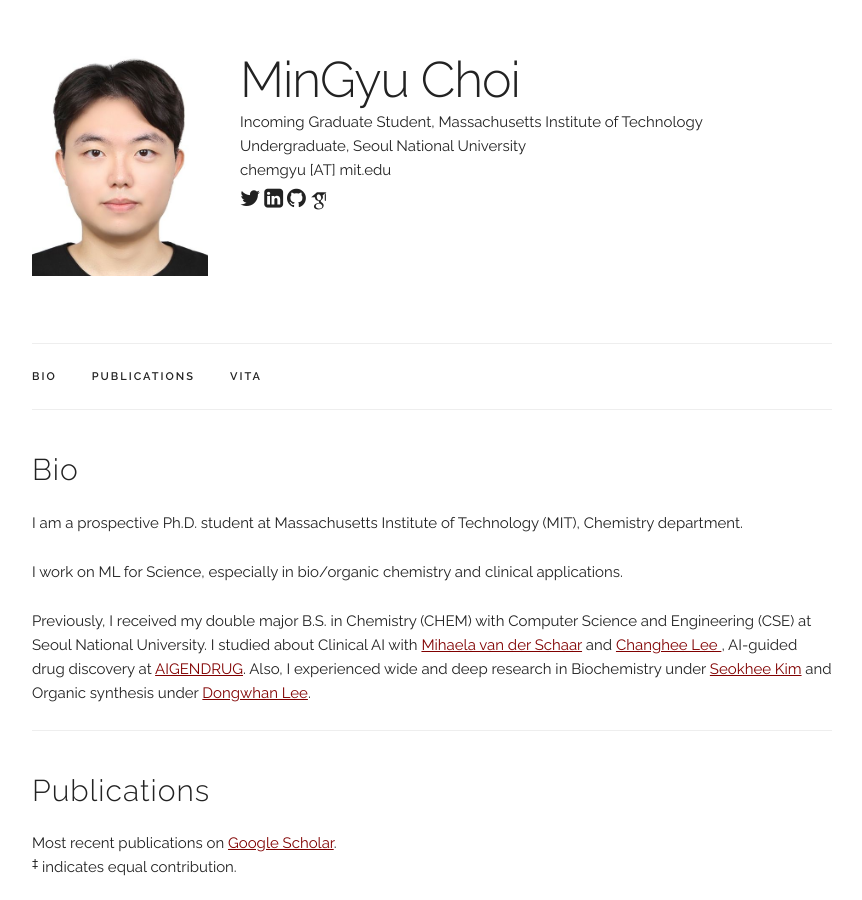
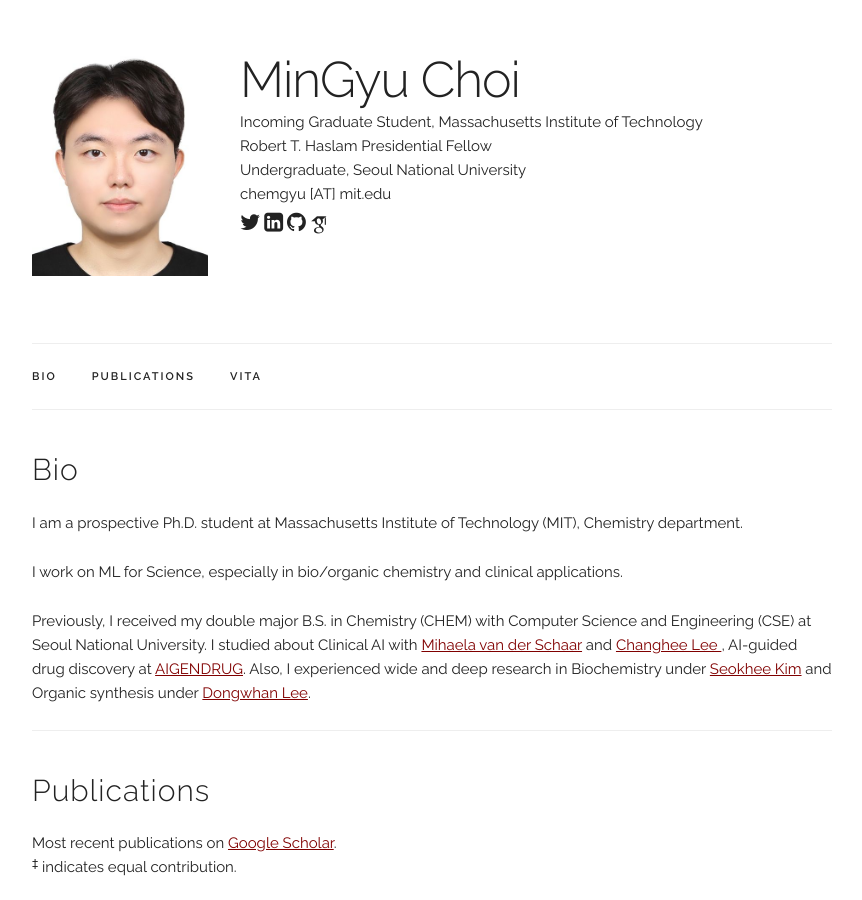
Before and after one commit to Chemgyu/Chemgyu.github.io, a Jekyll site: the page built from index.html, in a window 1280 px wide and 900 px high. Shown: the whole window, without its empty margins (208-1070 px from the left). Built offline with Jekyll 4.4.1, drawn with Linux system fonts in a browser that asks for light colours; some web fonts are replaced.

Commit message:
fellowship

```diff
--- a/_data/main_info.yaml
+++ b/_data/main_info.yaml
@@ -1,5 +1,5 @@
 name: "MinGyu Choi"
-title: "Incoming Graduate Student, Massachusetts Institute of Technology<br/> Undergraduate, Seoul National University"
+title: "Incoming Graduate Student, Massachusetts Institute of Technology<br/> Robert T. Haslam Presidential Fellow<br/> Undergraduate, Seoul National University"
 email: "chemgyu [AT] mit.edu"
 profile_pic: "/assets/profile-pics/SU.jpg"
 twitter: ""
```
